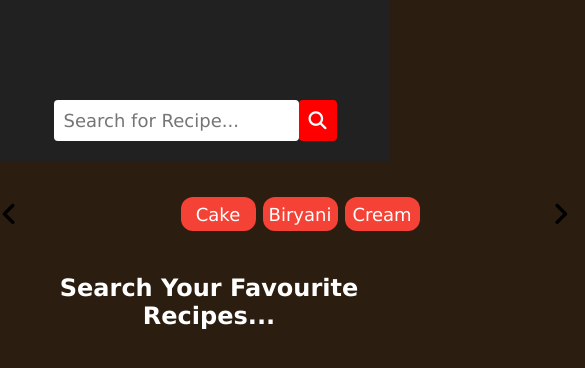
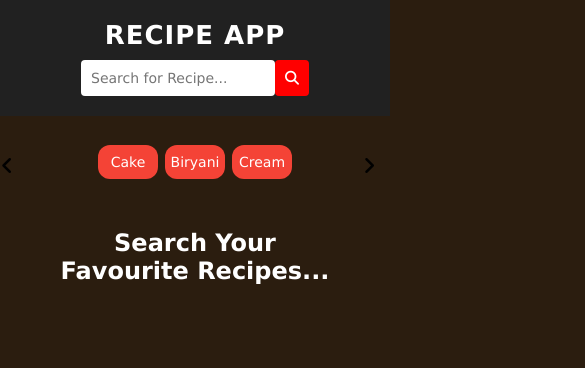
Before and after one commit to AbdulKabir1113/Food-Recipes, a plain HTML site: page index.html in a window 390 px wide. Shown: the whole page, 585 px wide, since content can reach past the window. Drawn offline with Linux system fonts and the light colour scheme; a web font is replaced by a local one.

Commit message:
Update FoodRecipe.css

```diff
--- a/FoodRecipe.css
+++ b/FoodRecipe.css
@@ -265,7 +265,7 @@ body::-webkit-scrollbar-track{
 }
 
  /* Responsive Code */
-@media screen and (max-width:640px) {
+/* @media screen and (max-width:640px) {
     header nav{
         flex-direction: column;
     }
@@ -278,4 +278,55 @@ body::-webkit-scrollbar-track{
     .category input{
         width: 75px;
     }
+} */
+
+/* Responsive design for Food Recipe website */
+
+/* Add this CSS to your existing stylesheet or in a new CSS file */
+
+/* Responsive Styles */
+@media (max-width: 1200px) {
+  .recipe-container {
+    grid-template-columns: repeat(auto-fit, minmax(250px, 1fr));
+  }
+  header nav h1 {
+    margin-right: 500px;
+  }
 }
+
+@media (max-width: 768px) {
+  header nav {
+    flex-direction: column;
+  }
+  header nav h1 {
+    margin-right: 0;
+    margin-bottom: 10px;
+  }
+  .category {
+    width: 100%;
+  }
+  .dishs input {
+    width: 80px;
+    font-size: 16px;
+  }
+}
+
+@media (max-width: 480px) {
+  .recipe {
+    max-width: 100%;
+  }
+  .recipe-details {
+    width: 90%;
+    height: 70%;
+  }
+  form input[type="text"], button[type="submit"] {
+    font-size: 14px;
+  }
+  .dishs input {
+    width: 60px;
+    font-size: 14px;
+  }
+  #nextBtn, #prevBtn {
+    font-size: 20px;
+  }
+}
```
